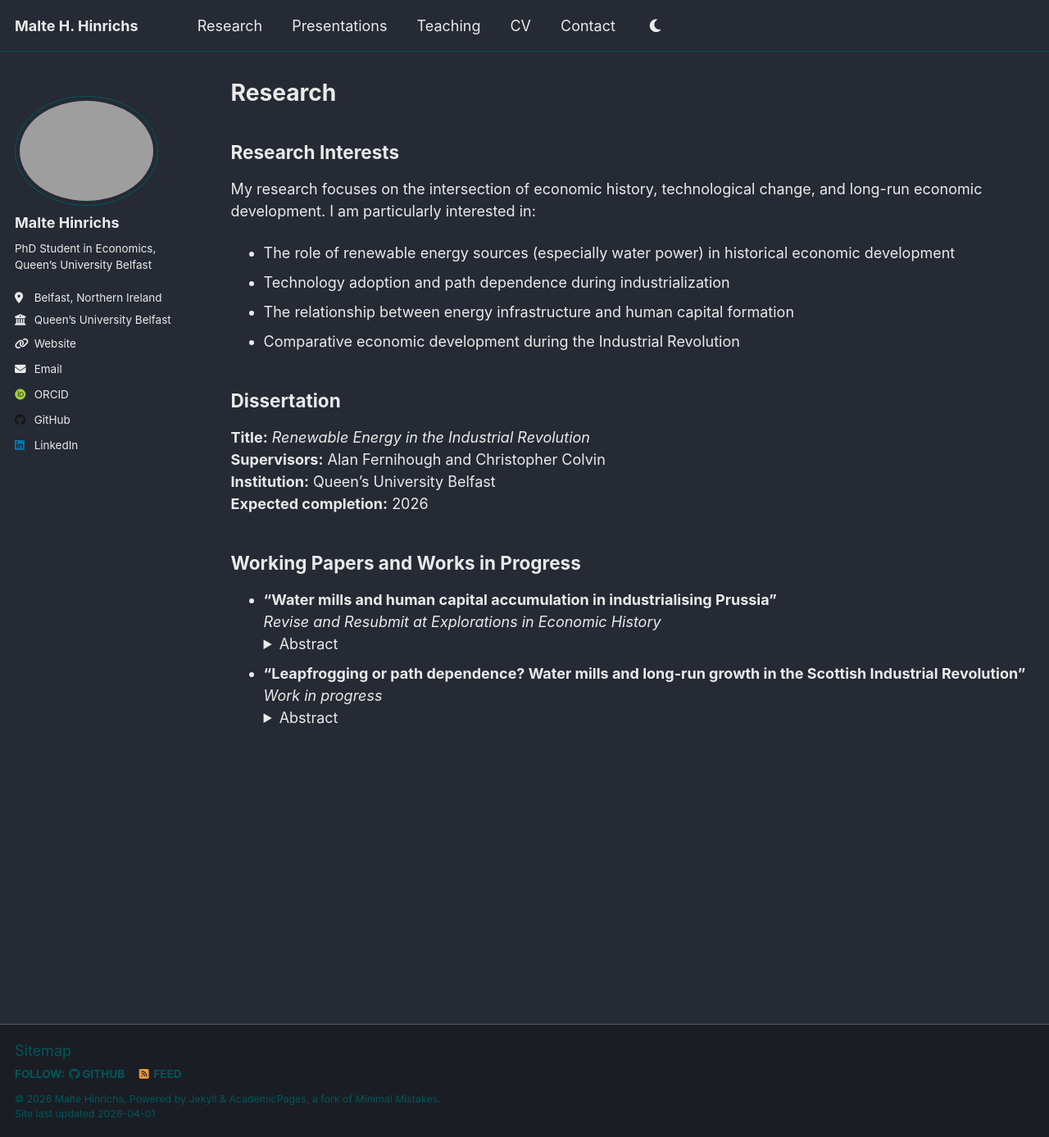
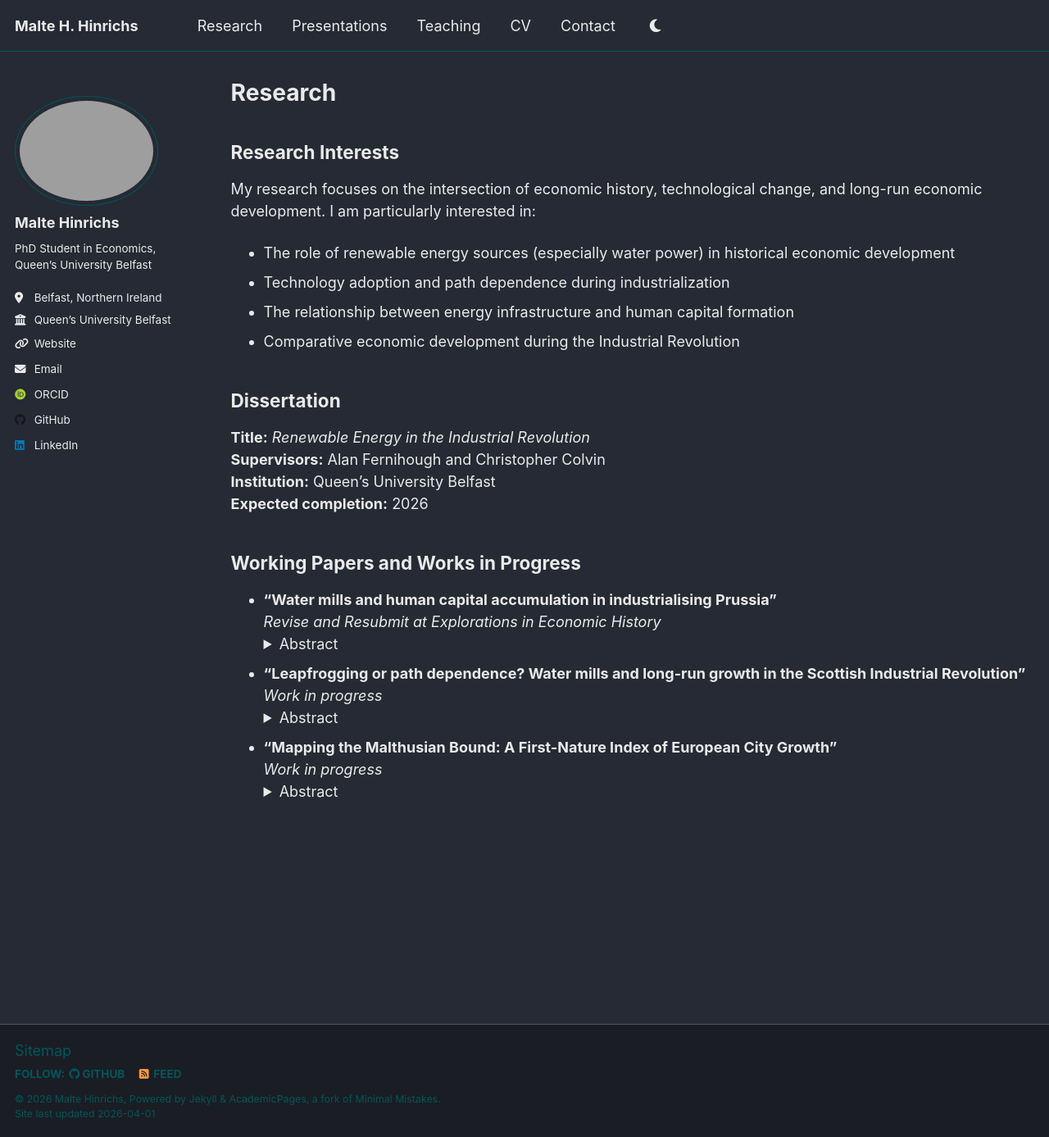
Before and after one commit to maltehhinrichs/maltehhinrichs.github.io, a Jekyll site: the page built from _pages/research-interests.md, in a window 1280 px wide and 1387 px high. Shown: the whole window at 82% size. Built offline with Jekyll 4.4.1, drawn with Linux system fonts in a browser that asks for light colours; some web fonts are replaced; a script that is not in the unit is left out.

Commit message:
Add research project on Malthusian Bound
Added a new research project on Malthusian urban growth and its economic implications.

```diff
--- a/_pages/research-interests.md
+++ b/_pages/research-interests.md
@@ -38,3 +38,10 @@ My research focuses on the intersection of economic history, technological chang
   <summary>Abstract</summary>
   Does technological change favor agile entrants or adaptable incumbents? I examine this using Scotland’s industrialization, testing whether steam power allowed new locations to "leapfrog" centers of water power. Using a newly constructed dataset linking over 1,200 pre-industrial mills to parish-level outcomes, and an instrumental variable strategy based on geographic endowments, I reject the leapfrogging hypothesis. An additional mill in 1755 caused 8% higher long-run population growth (driven by migration), with effects intensifying precisely when steam power became abundant. Micro-evidence reveals that hydraulically advantaged mill sites largely survived, transitioned to industrial production and avoided obsolescence by integrating steam power as a complementary technology. The findings demonstrate that proto-industrial water power provided the critical infrastructure and human capital for the steam age, challenging the view that coal endowments alone determined the industrial map.
   </details>
+
+- **"Mapping the Malthusian Bound: A First-Nature Index of European City Growth"**
+  *Work in progress*
+  <details>
+  <summary>Abstract</summary>
+  How much of pre-industrial urban growth was dictated by the land? This project introduces a strictly exogenous Economic Potential index to test the Malthusian limits of pre-industrial Europe. To construct this baseline, I calibrate an algorithmic routing model against empirical historical transport costs. Applied to high-resolution spatial rasters of physical geography and caloric yield, this generates a purely "first-nature" friction surface, mapping the accessible agricultural capacity for historical urban centers while strictly ignoring endogenous man-made networks. By evaluating panel city populations against this computational geographic ceiling, I estimates the Malthusian elasticity of urbanization. Cities that significantly deviate from their computed endowments provide a clean, replicable measure of where institutions, trade and agglomeration drove economic divergence.
+  </details>
```
